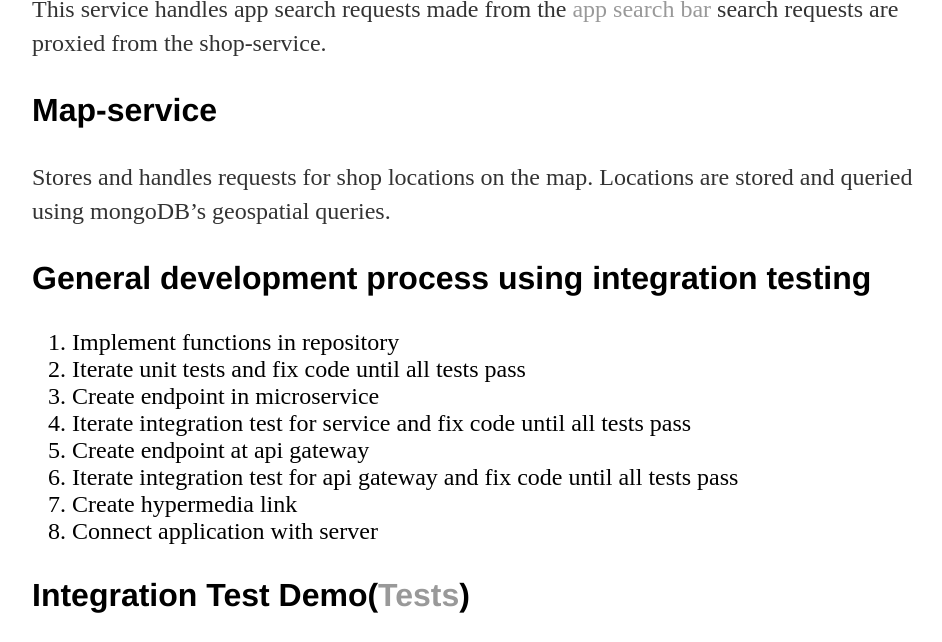
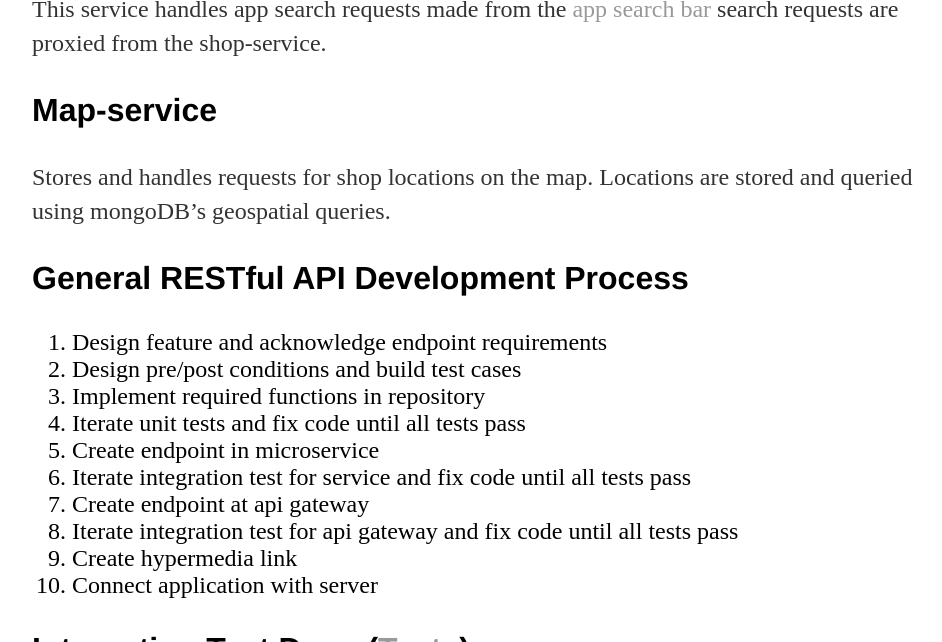
Before and after one commit to jcho7022/jcho7022.github.io, a Jekyll site: the page built from projects/float/index.html, in a window 1280 px wide and 900 px high, scrolled down 7963 px, cut to the strip 0-642 px from the top of the window. Shown: the whole strip, without its empty margins (160-1102 px from the left). Built offline with Jekyll 4.4.1, drawn with Linux system fonts in a browser that asks for light colours.

Commit message:
Update index.html

```diff
--- a/projects/float/index.html
+++ b/projects/float/index.html
@@ -135,10 +135,12 @@ title: "Float: Map Oriented Marketplace Application"
    <p>Stores and handles requests for shop locations on the map. Locations are stored and queried using mongoDB’s geospatial queries.</p>
 
 
-   <h3>General development process using integration testing</h3>
+   <h3>General RESTful API Development Process</h3>
 <font size="5.8" font-family: 'Helvetica', 'Arial', 'Sans-Serif'>
 	<ol type="1">
-  		<li>Implement functions in repository</li>
+		<li>Design feature and acknowledge endpoint requirements</li>
+		<li>Design pre/post conditions and build test cases</li>
+  		<li>Implement required functions in repository</li>
   		<li>Iterate unit tests and fix code until all tests pass</li>
   		<li>Create endpoint in microservice</li>
 		<li>Iterate integration test for service and fix code until all tests pass</li>
```
